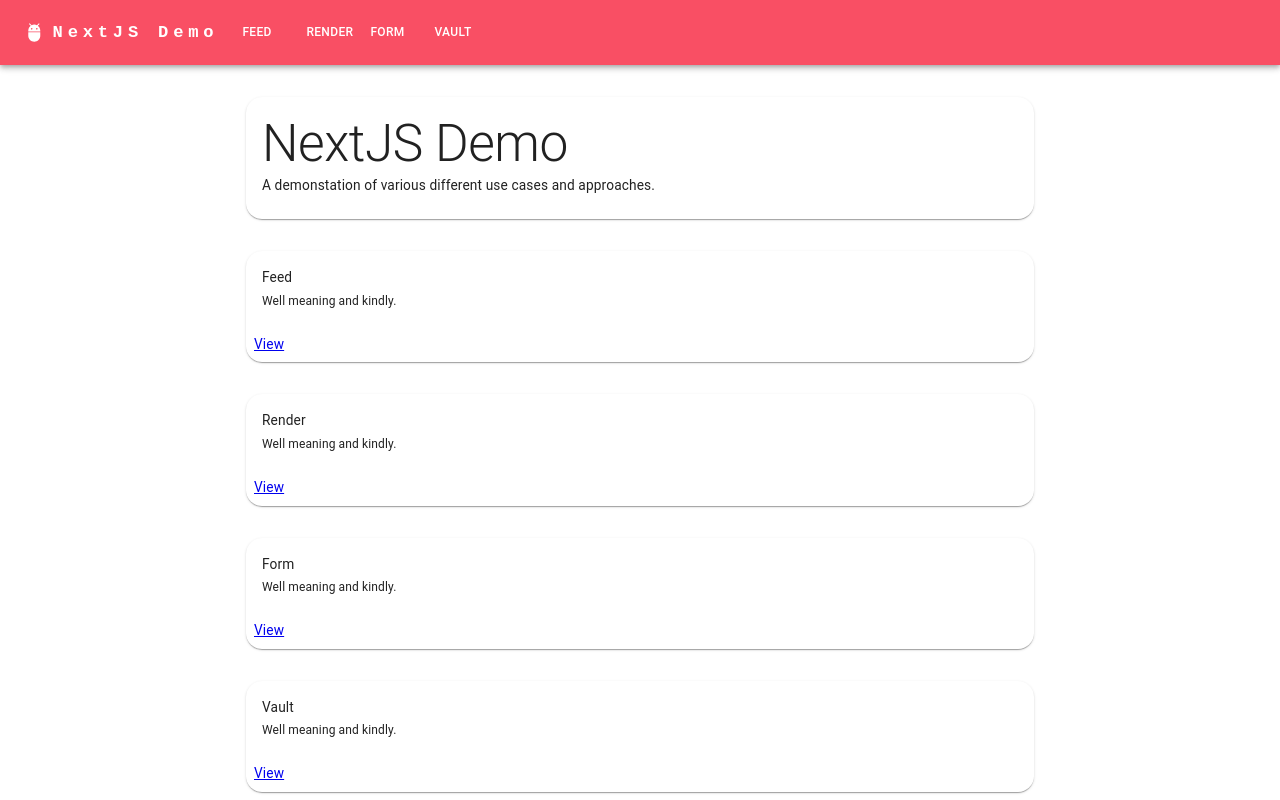
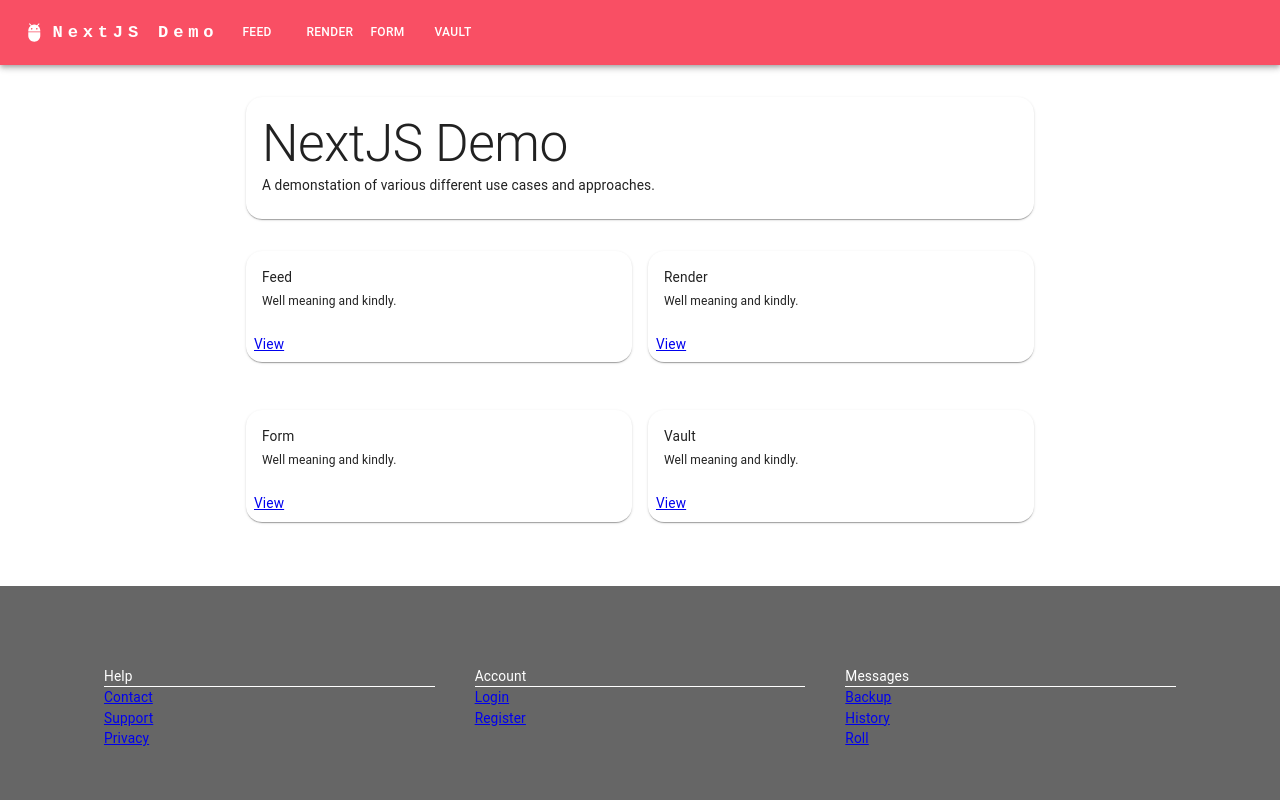
Before and after one commit to gotpop/gp-next-demo, a Next.js app: page / in a window 1280 px wide. Shown: the top 800 px of the page. Built offline with nearby package versions, Linux system fonts and the light colour scheme.

Commit message:
Adding grid to index

```diff
--- a/pages/index.tsx
+++ b/pages/index.tsx
@@ -4,6 +4,7 @@ import BasicCard from '../components/card'
 import Layout from '@layouts/layout'
 import { pages } from '@content/pages'
 import Intro from '@components/intro'
+import Grid from '@mui/material/Unstable_Grid2'
 import { introContent } from '@content/intro'
 introContent
 
@@ -14,9 +15,13 @@ const Home: NextPage = () => {
         <Box mb={4}>
           <Intro content={introContent} />
         </Box>
-        {pages.map(page => (
-          <BasicCard key={page.name} page={page} />
-        ))}
+        <Grid container spacing={2}>
+          {pages.map(page => (
+            <Grid key={page.name} xs={12} md={6}>
+              <BasicCard page={page} />
+            </Grid>
+          ))}
+        </Grid>
       </Box>
     </Layout>
   )
```
